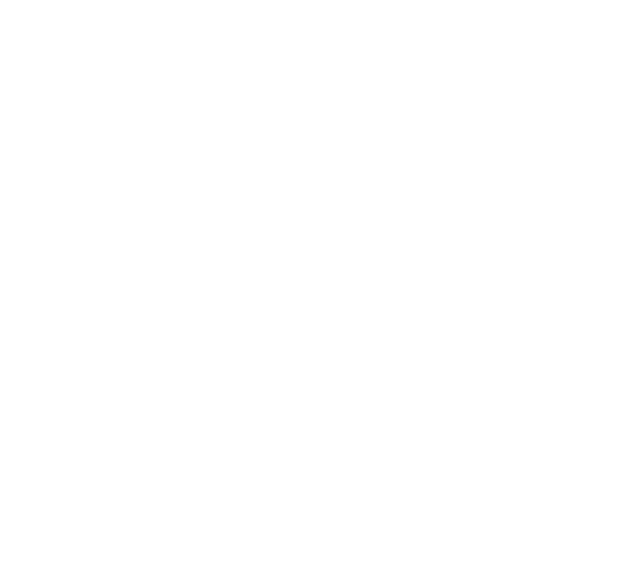
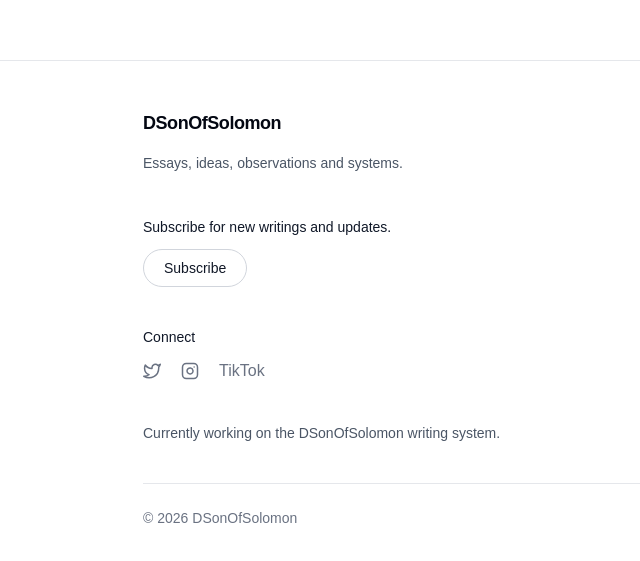
Before and after one commit to DSonOfSolomon/dsonofsolomon-blog, a Next.js app: page / in a window 1280 px wide. Shown: the part 805-1366 px from the top of the page, without its empty margins (9-649 px from the left). Before the commit the page ends 865 px from the top, so only its background shows below. Built offline with nearby package versions, Linux system fonts and the light colour scheme.

Commit message:
Create shared editorial footer

```diff
--- a/src/app/layout.tsx
+++ b/src/app/layout.tsx
@@ -1,6 +1,7 @@
 import type { Metadata } from "next";
 import { Geist, Geist_Mono } from "next/font/google";
 import SiteHeader from "@/components/site/SiteHeader";
+import SiteFooter from "@/components/site/SiteFooter";
 import "./globals.css";
 
 const geistSans = Geist({
@@ -28,7 +29,10 @@
       <body className={`${geistSans.variable} ${geistMono.variable} antialiased`}>
         <SiteHeader />
         {children}
+        <SiteFooter />
       </body>
     </html>
+
+
   );
 }
--- /dev/null
+++ b/src/components/site/SiteFooter.tsx
@@ -0,0 +1,90 @@
+import Link from "next/link";
+import {
+  FiInstagram,
+  FiTwitter,
+} from "react-icons/fi";
+
+export default function SiteFooter() {
+  const currentYear = new Date().getFullYear();
+
+  return (
+    <footer className="border-t border-gray-200 bg-white">
+      <div className="mx-auto flex max-w-5xl flex-col gap-10 px-6 py-12">
+        {/* Identity */}
+        <div className="space-y-3">
+          <p className="text-lg font-semibold tracking-tight text-gray-950">
+            DSonOfSolomon
+          </p>
+
+          <p className="max-w-2xl text-sm leading-7 text-gray-600">
+            Essays, ideas, observations and systems.
+          </p>
+        </div>
+
+        {/* Subscribe CTA */}
+        <div className="space-y-3">
+          <p className="text-sm font-medium text-gray-900">
+            Subscribe for new writings and updates.
+          </p>
+
+          <Link
+            href="/subscribe"
+            className="inline-flex items-center rounded-full border border-gray-300 px-5 py-2 text-sm font-medium text-gray-900 transition-colors hover:border-gray-900"
+          >
+            Subscribe
+          </Link>
+        </div>
+
+        {/* Socials */}
+        <div className="space-y-3">
+          <p className="text-sm font-medium text-gray-900">
+            Connect
+          </p>
+
+          <div className="flex items-center gap-5 text-gray-500">
+            <a
+              href="https://twitter.com/"
+              target="_blank"
+              rel="noopener noreferrer"
+              className="transition-colors hover:text-gray-950"
+            >
+              <FiTwitter size={18} />
+            </a>
+
+            <a
+              href="https://instagram.com/"
+              target="_blank"
+              rel="noopener noreferrer"
+              className="transition-colors hover:text-gray-950"
+            >
+              <FiInstagram size={18} />
+            </a>
+
+            <a
+              href="https://tiktok.com/"
+              target="_blank"
+              rel="noopener noreferrer"
+              className="transition-colors hover:text-gray-950"
+            >
+              TikTok
+            </a>
+          </div>
+        </div>
+
+        {/* Current focus */}
+        <div>
+          <p className="text-sm text-gray-600">
+            Currently working on the DSonOfSolomon writing system.
+          </p>
+        </div>
+
+        {/* Bottom line */}
+        <div className="border-t border-gray-200 pt-6">
+          <p className="text-sm text-gray-500">
+            © {currentYear} DSonOfSolomon
+          </p>
+        </div>
+      </div>
+    </footer>
+  );
+}
```
